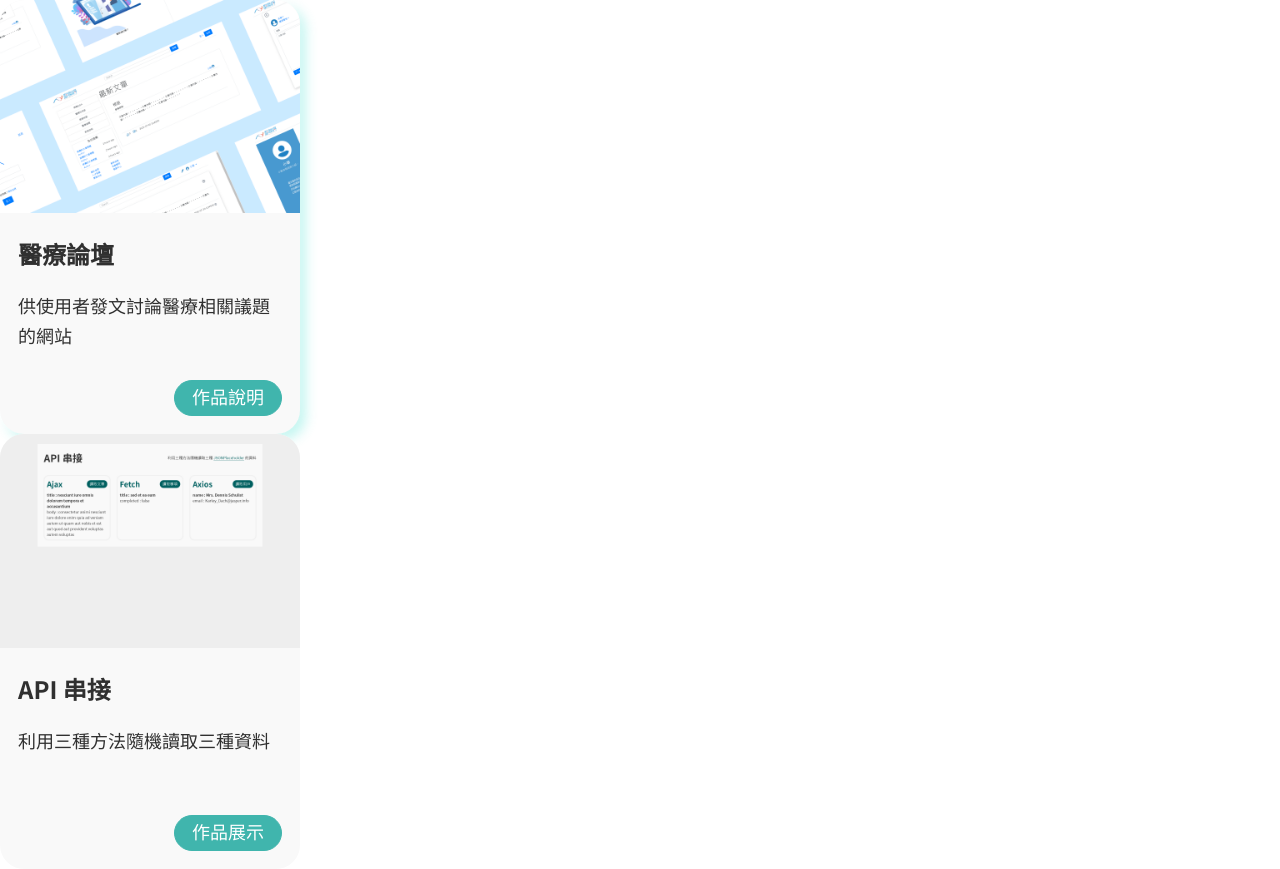
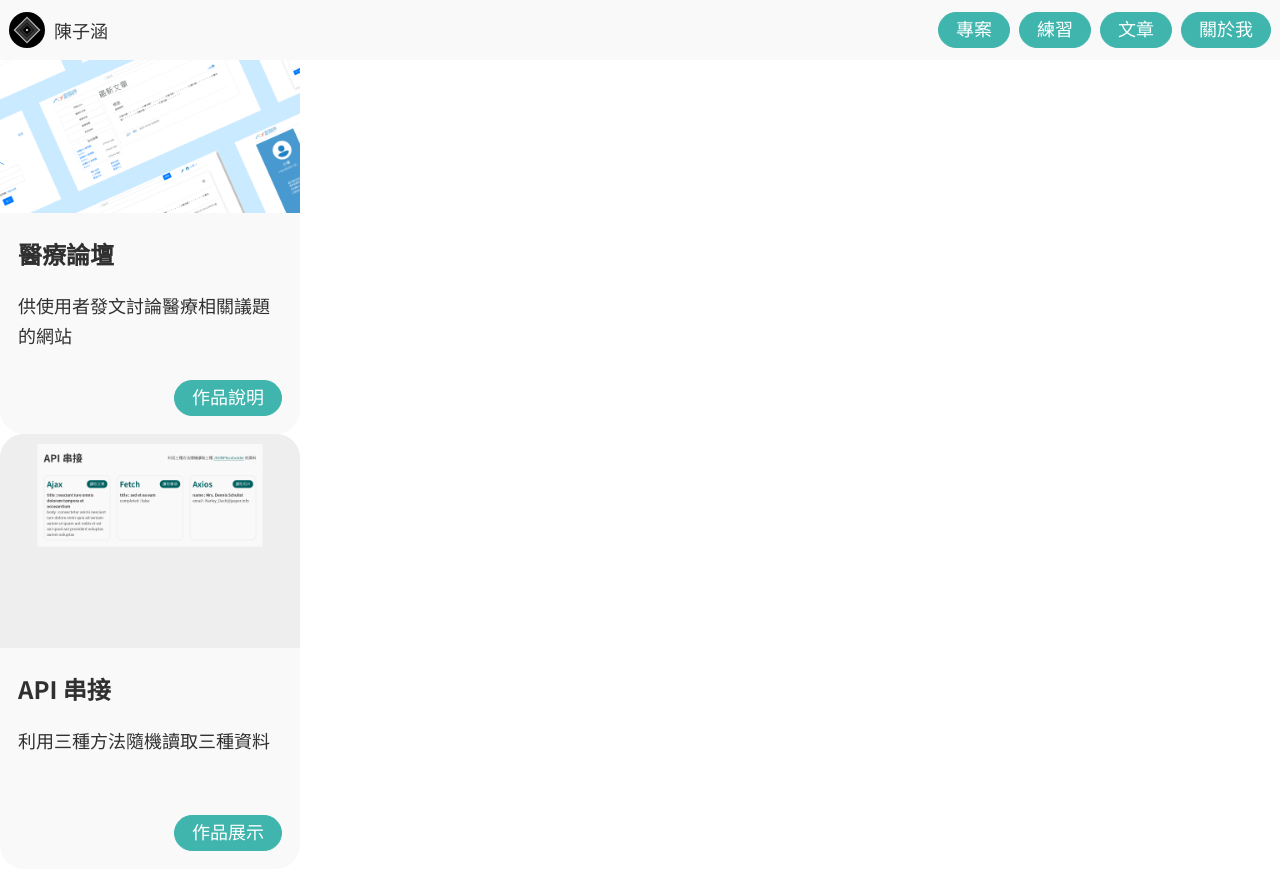
Before and after one commit to TzuHanChen/personal-website-old, a Next.js app: page / in a window 1280 px wide. Built offline with nearby package versions, Linux system fonts and the light colour scheme.

Commit message:
Added Nav

```diff
--- a/src/components/nav.module.scss
+++ b/src/components/nav.module.scss
@@ -1,7 +1,7 @@
 @use '@/design-tokens/index.module' as *;
 
 .nav {
-	// position: fixed;
+	position: fixed;
 	width: 100%;
 	height: $nav-height;
 	background-color: $lightGray;
--- a/src/components/nav.tsx
+++ b/src/components/nav.tsx
@@ -10,12 +10,12 @@ export default function Nav() {
 				<img src="images/logo.svg" alt="logo" className={styles.logo} />
 				<p className={styles.name}>陳子涵</p>
 			</Link>
-			<ul className={styles.toSection}>
+			<div className={styles.toSection}>
 				<Button href="#project">專案</Button>
 				<Button href="#practice">練習</Button>
 				<Button href="#article">文章</Button>
 				<Button href="#about">關於我</Button>
-			</ul>
+			</div>
 		</nav>
 	)
 }
--- a/src/pages/_app.tsx
+++ b/src/pages/_app.tsx
@@ -7,6 +7,7 @@ const noto = Noto_Sans_TC({
   display: 'swap',
 })
 
+import Nav from '@/components/nav';
 import '@/design-tokens/global.css';
 
 export default function App({ Component, pageProps }: AppProps) {
@@ -17,6 +18,7 @@ export default function App({ Component, pageProps }: AppProps) {
           font-family: ${noto.style.fontFamily};
         }
       `}</style>
+      <Nav />
       <Component {...pageProps} />
     </>
   )
```
